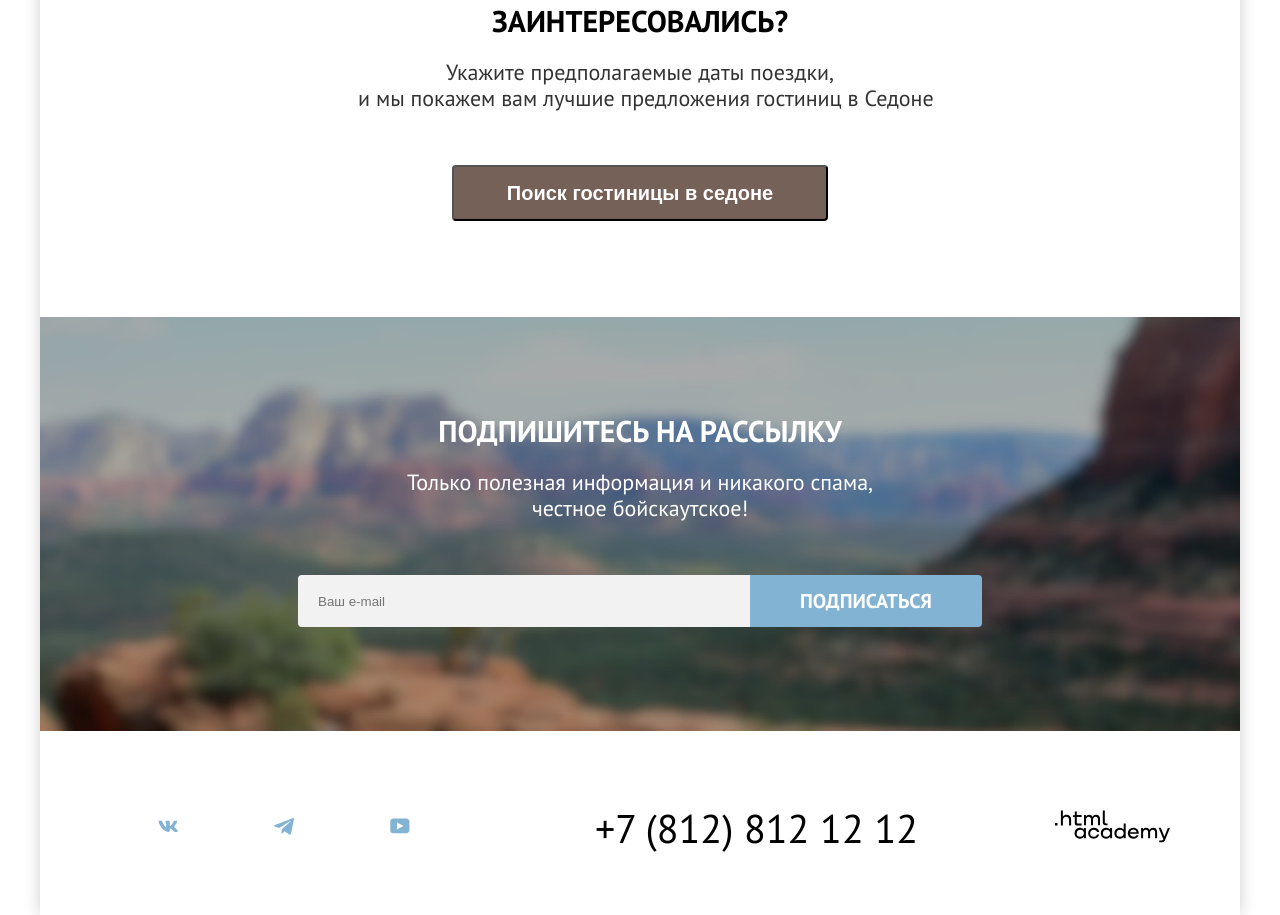
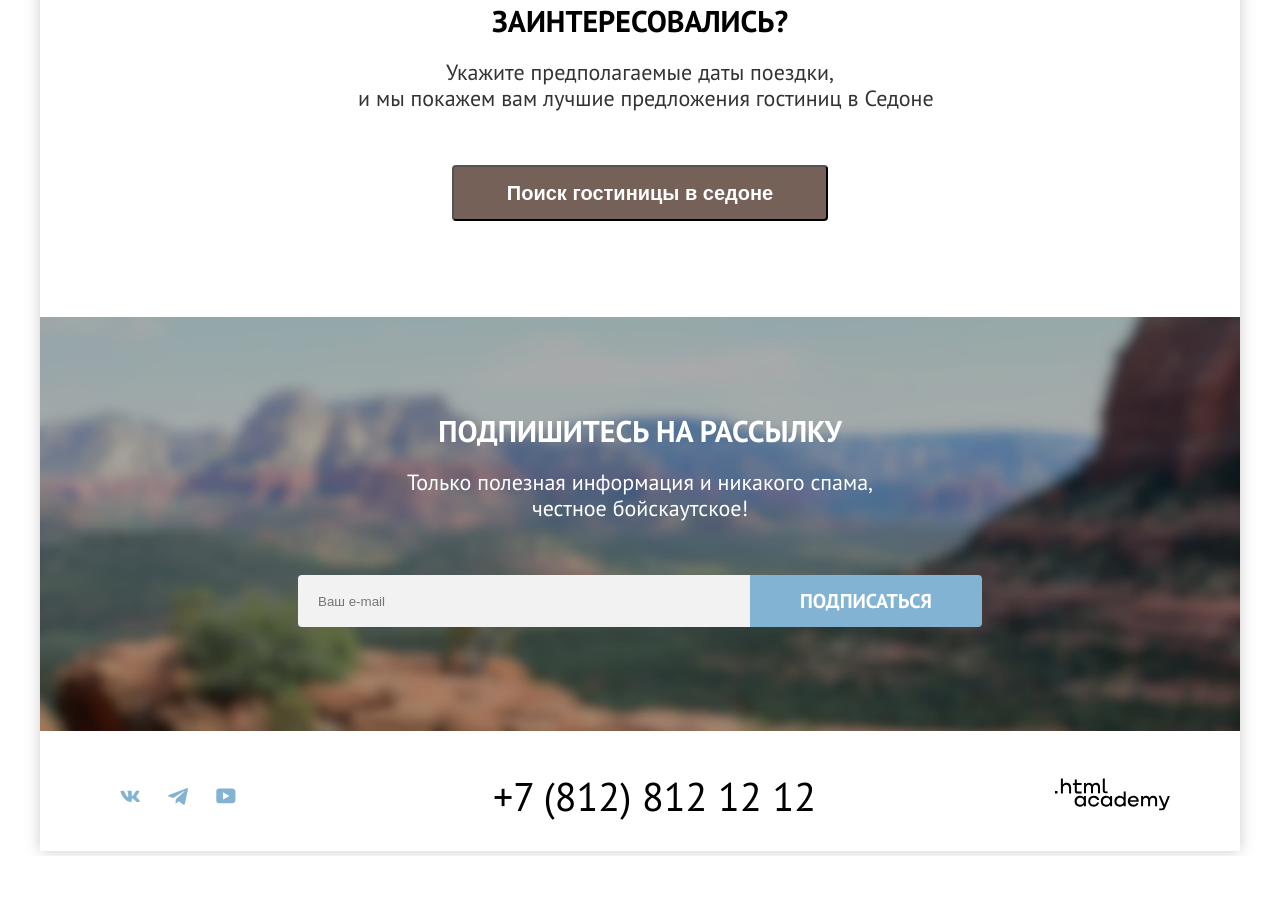
Before and after one commit to htmlacademy-htmlcss/2140589-sedona-35, a plain HTML site: page index.html in a window 1280 px wide. Shown: the part 2469-3384 px from the top of the page. After the commit the page ends 3325 px from the top, so only its background shows below. Drawn offline with Linux system fonts and the light colour scheme.

Commit message:
Добавляет размеры
Я размеры добавлял и убирал. В итоге в комит прошлый забыл добавить.
Сейчас вернул и паддинги уменьшил. Вроде бы что то вышло

```diff
--- a/styles/styles.css
+++ b/styles/styles.css
@@ -440,12 +440,14 @@ body {
 .footer-social-item {
   margin: 0;
   padding: 0;
+  width: 48px;
+  height: 40px;
 }
 
 .social-link {
   box-sizing: border-box;
   display: inline-block;
-  padding: 40px 48px;
+  padding: 10px;
 }
 
 .phone-number {
```
